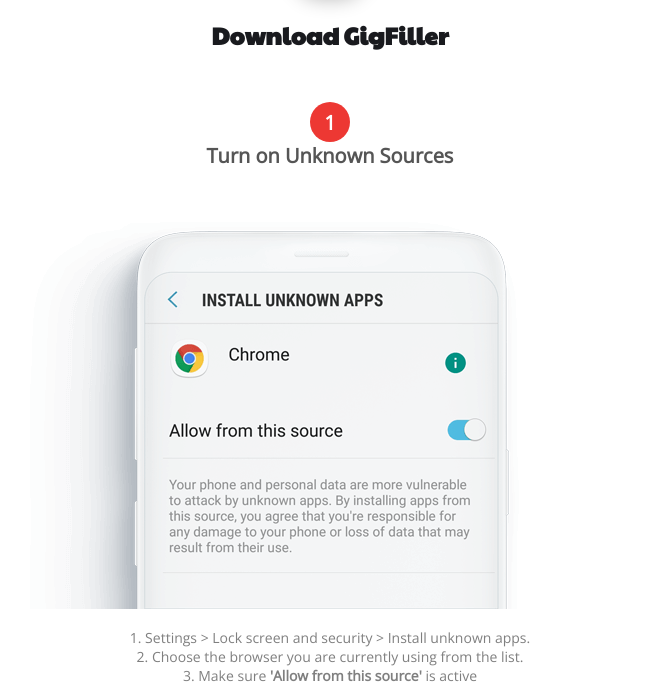
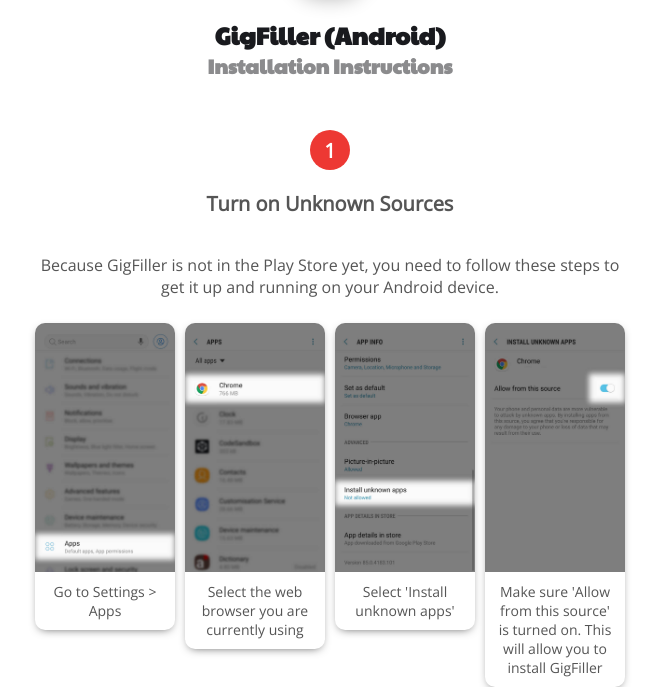
Before and after one commit to chris-rodgers/gigfiller-download-apk, a website: page index.html in a window 1280 px wide. Shown: the part 123-810 px from the top of the page, without its empty margins (310-969 px from the left). Drawn offline with nearby package versions, Linux system fonts and the light colour scheme.

Commit message:
Update the instructions

```diff
--- a/index.html
+++ b/index.html
@@ -23,27 +23,44 @@
         />
       </svg>
       <h1>
-        Download GigFiller
+        GigFiller (Android)
+        <small>Installation Instructions</small>
       </h1>
       <h2><span class="step">1</span> Turn on Unknown Sources</h2>
-      <img src="image-1.png" />
-      <ol>
-        <li>
-          Settings > Lock&nbsp;screen&nbsp;and&nbsp;security > Install&nbsp;unknown&nbsp;apps.
-        </li>
-        <li>
-          Choose the browser you are currently using from the list.
-        </li>
-        <li>
-          Make sure <strong>'Allow from this source'</strong> is active
-        </li>
-      </ol>
+      <p>Because GigFiller is not in the Play Store yet, you need to follow these steps to get it up and running on your Android device.</p>
+      <div class="instructions">
+        <figure class="instruction">
+          <img src="screenshots/1.jpg" />
+          <figcaption>Go to Settings > Apps</figcaption>
+        </figure>
+        <figure class="instruction">
+          <img src="screenshots/2.jpg" />
+          <figcaption>Select the web browser you are currently using</figcaption>
+        </figure>
+        <figure class="instruction">
+          <img src="screenshots/3.jpg" />
+          <figcaption>Select 'Install unknown apps'</figcaption>
+        </figure>
+        <figure class="instruction">
+          <img src="screenshots/4.jpg" />
+          <figcaption>Make sure 'Allow from this source' is turned on. This will allow you to install GigFiller</figcaption>
+        </figure>
+      </div>
       <hr />
       <h2><span class="step">2</span> Download the APK File</h2>
       <a class="button" href="/gigfiller-4bea239eefe74143992eb553546322da-signed.apk">Download</a>
       <hr />
       <h2><span class="step">3</span> Install the app</h2>
-      <p>Follow the instructions on your phone</p>
+      <div class="instructions">
+        <figure class="instruction">
+          <img src="screenshots/5.jpg" />
+          <figcaption>Wait for the download to finish, then press 'Open'</figcaption>
+        </figure>
+        <figure class="instruction">
+          <img src="screenshots/6.jpg" />
+          <figcaption>Press Install</figcaption>
+        </figure>
+      </div>
     </main>
   </body>
 </html>
--- a/style.css
+++ b/style.css
@@ -15,11 +15,21 @@
 h6 {
   font-family: "Open Sans", sans-serif;
 }
+p{
+  padding: 20px 0;
+  margin: 0;
+}
 h1 {
   color: var(--color-secondary);
   font-family: "Paytone One", sans-serif;
   font-size: 24px;
   margin-bottom: 50px;
+}
+
+h1 small{
+  display: block;
+  opacity: 0.5;
+  font-size: 20px;
 }
 
 h2 {
@@ -67,6 +77,42 @@
   align-items: center;
   margin: auto;
   border-radius: 50px;
+  margin: 50px auto 20px auto;
+}
+
+.instructions{
+  display: flex;
+  flex-wrap: wrap;
+}
+
+@media (max-width: 600px){
+  .instructions{
+    overflow-x: scroll;
+    flex-wrap: nowrap;
+  }
+  .instruction{
+    min-width: 200px;
+  }
+}
+
+.instruction{
+  padding: 0;
+  margin: 5px;
+  border-radius: 10px;
+  overflow: hidden;
+  box-shadow: 0px 3px 10px -4px;
+  align-self: flex-start;
+  width: calc(25% - 10px);
+
+}
+
+.instruction img{
+  display: block;
+}
+
+.instruction figcaption{
+  padding: 10px;
+  font-size: 14px;
 }
 
 .button {
```
Also changed, not shown: image-1.png (deleted), screenshots/1.jpg (added), screenshots/2.jpg (added), screenshots/3.jpg (added), screenshots/4.jpg (added), screenshots/5.jpg (added), screenshots/6.jpg (added).
